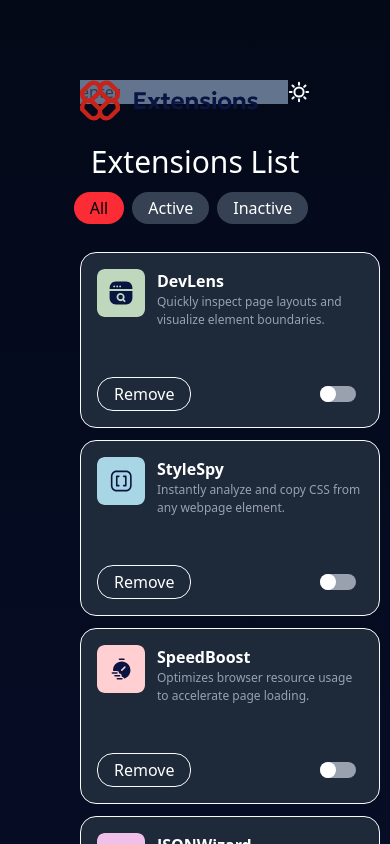
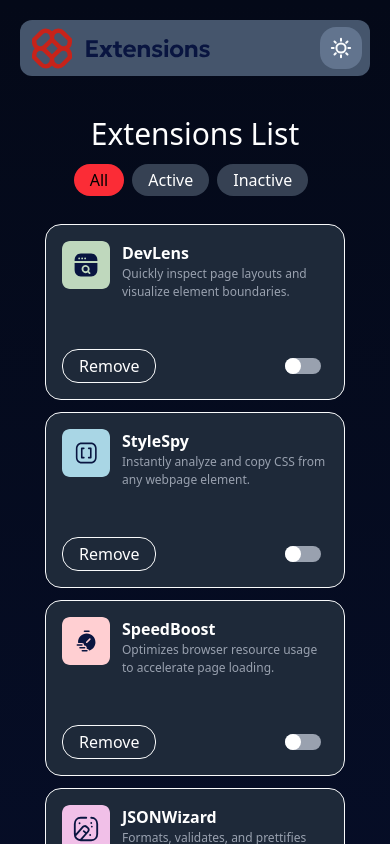
Before and after one commit to mussadiqkhan6886/frontendMentor, a React (Vite) app in the folder browser-extension-manager/: page / in a window 390 px wide. Shown: the top 844 px of the page. Built offline with nearby package versions, Linux system fonts and the light colour scheme.

Commit message:
adding logic

```diff
--- a/browser-extension-manager/src/App.jsx
+++ b/browser-extension-manager/src/App.jsx
@@ -6,13 +6,15 @@ import data from './data.json'
 const App = () => {
 
   return (
-    <section className="min-h-screen p-20 w-full flex flex-col justify-center items-center bg-[linear-gradient(180deg,_#040918_0%,_#091540_100%)]">
-      <div className='w-full flex'>
-        <img src={logo} className='text-white absolute'  alt="logo" />
-        <input type="text" className='bg-slate-500 w-full' placeholder="enter" />
-        <img src={sun} alt="" />
+    <section className="min-h-screen p-5 md:p-20 w-full flex flex-col justify-center items-center bg-[linear-gradient(180deg,_#040918_0%,_#091540_100%)]">
+      <div className='w-full flex relative'>
+        <img src={logo} className=' absolute top-2 left-3'  alt="logo" />
+        <input type="text" className='bg-slate-600 w-full h-14 rounded-xl'  />
+        <button className='outline-orange-400' >
+        <img src={sun} className='cursor-pointer absolute right-2 bg-slate-500 p-2.5 rounded-2xl top-[7px]' alt="sun logo" />
+        </button>
       </div>
-      <div className='w-full'>
+      <div className='w-full flex flex-col items-center'>
         <div className='flex flex-col md:flex-row  justify-between w-full mt-10 items-center gap-3'>
           <h1 className='text-white font-medium text-3xl'>Extensions List</h1>
           <div className='flex text-white'>
@@ -21,7 +23,7 @@ const App = () => {
             <Button label={'Inactive'} />
           </div>
         </div>
-        <div className='flex md:grid-cols-3 md:w-full md:grid gap-3 mt-7 flex-wrap w-[300px]'>
+        <div className='flex md:grid-cols-3 md:w-full md:grid gap-3 mt-7 flex-wrap w-[300px] items-center justify-center'>
           {data.map(item => (
             <Card key={item.id} {...item} />
           ))}
--- a/browser-extension-manager/src/components/Button.jsx
+++ b/browser-extension-manager/src/components/Button.jsx
@@ -1,6 +1,9 @@
 const Button = ({label, active, border}) => {
+  function handleCLick(e){
+
+  }
   return (
-    <button className={`rounded-2xl bg-opacity-10 px-4 py-1 cursor-pointer mr-2 ${active ? 'bg-red-500 text-black' : 'bg-gray-700 text-white'} ${border}`}>
+    <button onClick={handleCLick} className={`rounded-2xl bg-opacity-10 px-4 py-1 cursor-pointer mr-2 ${active ? 'bg-red-500 text-black' : 'bg-gray-700 text-white'} ${border} outline-orange-500`}>
         {label}
     </button>
   )
--- a/browser-extension-manager/src/components/Card.jsx
+++ b/browser-extension-manager/src/components/Card.jsx
@@ -4,8 +4,9 @@ import Button from "./Button"
 const Card = ({logo, name, description, isActive}) => {
   const [isOn, setIsOn] = useState(false)
 
-  function handleClick(){
+  function handleClick(e){
     setIsOn(!isOn)
+
   }
   function removeBlock(e){
 
@@ -20,8 +21,7 @@ const Card = ({logo, name, description, isActive}) => {
         </div>
       </div>
       <div className="absolute bottom-4 flex justify-between items-center w-[87%]">
-
-        <button onClick={(e) => {removeBlock(e)}} className="border-[1px] border-gray-50 text-white rounded-2xl px-4 py-1 text-center cursor-pointer">Remove</button>
+        <button onClick={(e) => {removeBlock(e)}} className="border-[1px] border-gray-50 text-white rounded-2xl px-4 py-1 text-center cursor-pointer hover:bg-red-500 hover:text-black hover:border-black">Remove</button>
         <div onClick={handleClick} className={`relative rounded-full w-9 h-4 cursor-pointer  ${isOn ? 'bg-red-400' : 'bg-gray-400'}`}>
           <div className={`absolute w-4 h-4 bg-white rounded-full  ${isOn ? ' left-5' : ' left-0'}`}>
           </div>
```
